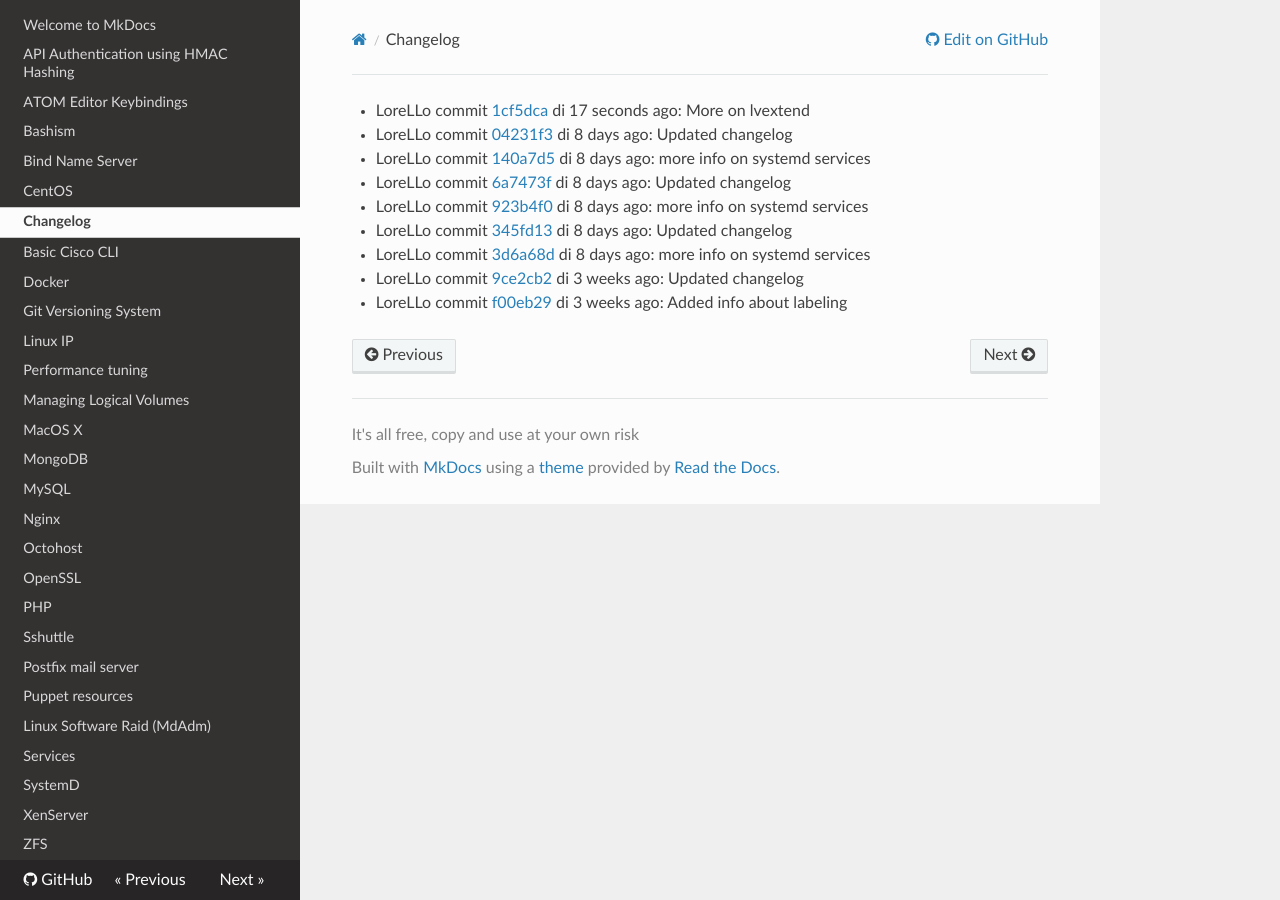
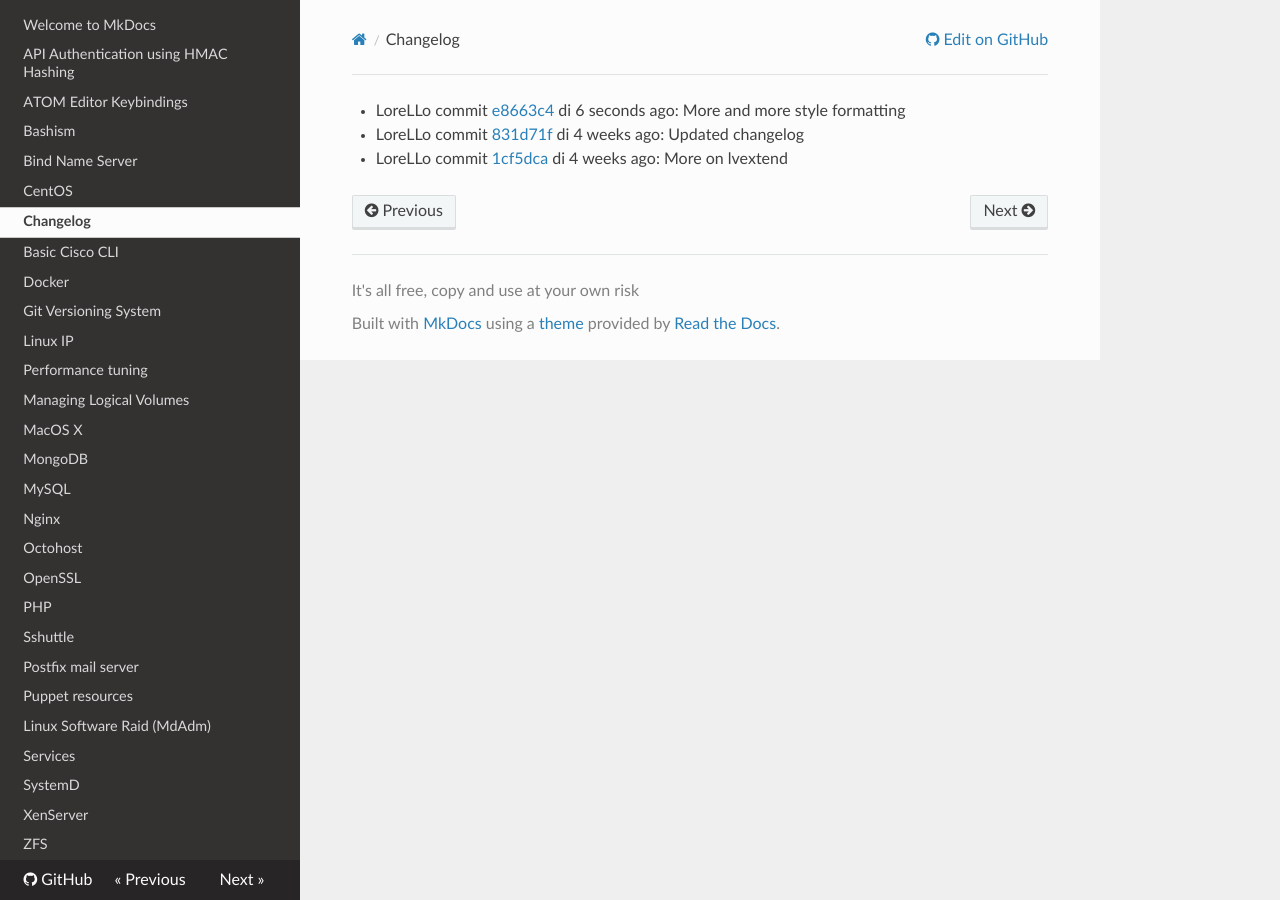
Before and after one commit to lorello/lorello.github.io, an MkDocs documentation site: the page built from docs/changelog.md, in a window 1280 px wide. Built offline with MkDocs 1.6.1, drawn with Linux system fonts in a browser that asks for light colours; nearby versions of some CDN libraries.

Commit message:
Updated changelog

```diff
--- a/docs/changelog.md
+++ b/docs/changelog.md
@@ -1,17 +1,5 @@
-* LoreLLo commit [1cf5dca](https://github.com/lorello/lorello.github.io/commit/1cf5dcaa062e2e15b64c4ef8355aaf58e2336ec1) di 17 seconds ago: More on lvextend
+* LoreLLo commit [e8663c4](https://github.com/lorello/lorello.github.io/commit/e8663c4297704cc2a20ef25c94b1a44cf6c9d397) di 6 seconds ago: More and more style formatting
 
-* LoreLLo commit [04231f3](https://github.com/lorello/lorello.github.io/commit/04231f326e0cbe3148edb701ae9c808e33afd185) di 8 days ago: Updated changelog
+* LoreLLo commit [831d71f](https://github.com/lorello/lorello.github.io/commit/831d71f1b4cd5b45ec18fa2c29af869e13a92ee3) di 4 weeks ago: Updated changelog
 
-* LoreLLo commit [140a7d5](https://github.com/lorello/lorello.github.io/commit/140a7d51e8ddffc32011426fd3d223b4c83d06a3) di 8 days ago: more info on systemd services
-
-* LoreLLo commit [6a7473f](https://github.com/lorello/lorello.github.io/commit/6a7473ff4bd188ca6a2233edee2b56a4ba81748e) di 8 days ago: Updated changelog
-
-* LoreLLo commit [923b4f0](https://github.com/lorello/lorello.github.io/commit/923b4f0bbf0ef6c01e2aeac6a02f695b4cd52a4f) di 8 days ago: more info on systemd services
-
-* LoreLLo commit [345fd13](https://github.com/lorello/lorello.github.io/commit/345fd13ac18f3143b86b80e0c8c8c24362e6fafe) di 8 days ago: Updated changelog
-
-* LoreLLo commit [3d6a68d](https://github.com/lorello/lorello.github.io/commit/3d6a68de9d45649de5a885f8332d72f05a160534) di 8 days ago: more info on systemd services
-
-* LoreLLo commit [9ce2cb2](https://github.com/lorello/lorello.github.io/commit/9ce2cb21c204d778cc06431f499e1a3fda40f7a4) di 3 weeks ago: Updated changelog
-
-* LoreLLo commit [f00eb29](https://github.com/lorello/lorello.github.io/commit/f00eb298c024bf0dc275af820f5d2dd21fe3fb4f) di 3 weeks ago: Added info about labeling
+* LoreLLo commit [1cf5dca](https://github.com/lorello/lorello.github.io/commit/1cf5dcaa062e2e15b64c4ef8355aaf58e2336ec1) di 4 weeks ago: More on lvextend
```
